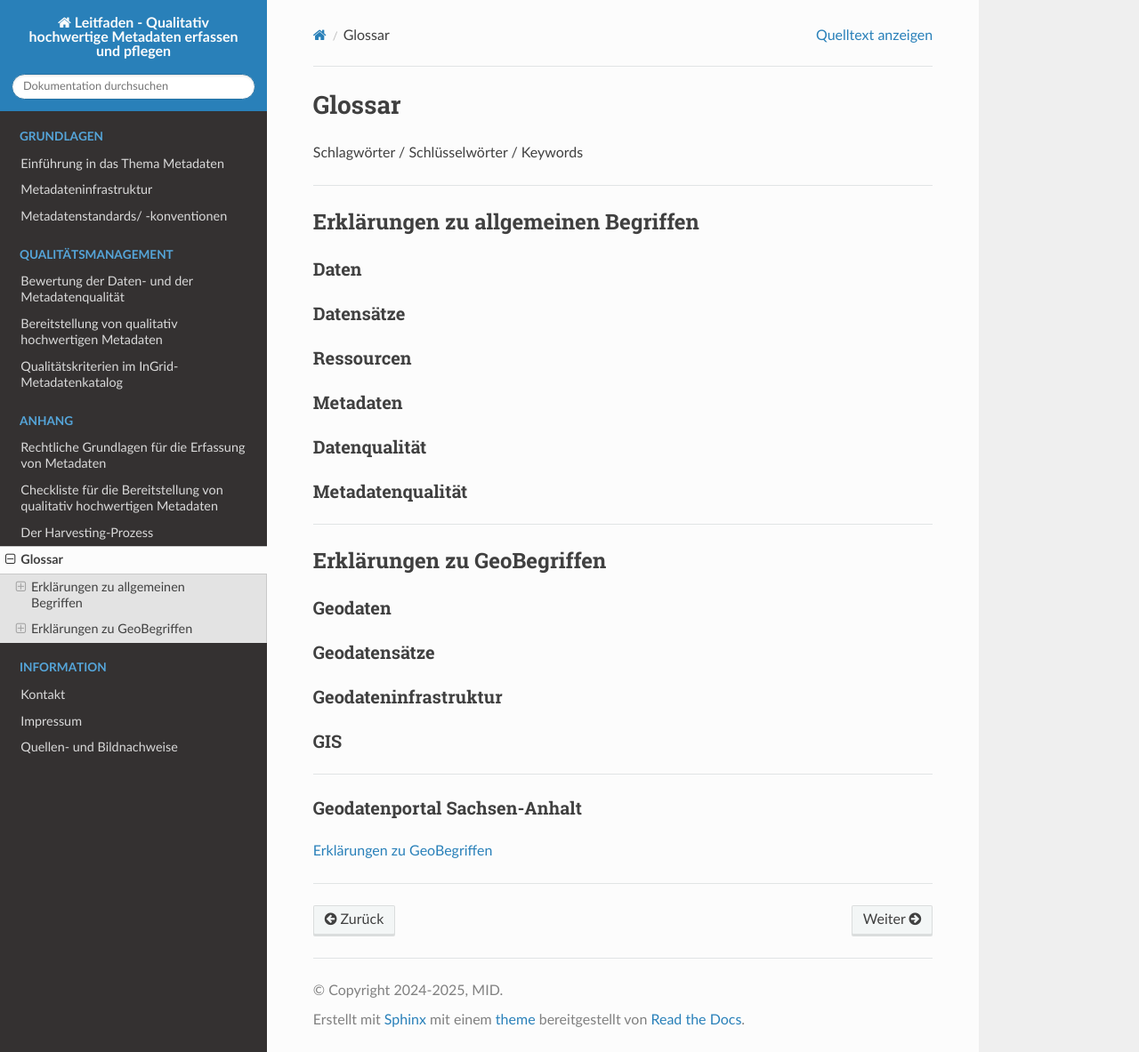
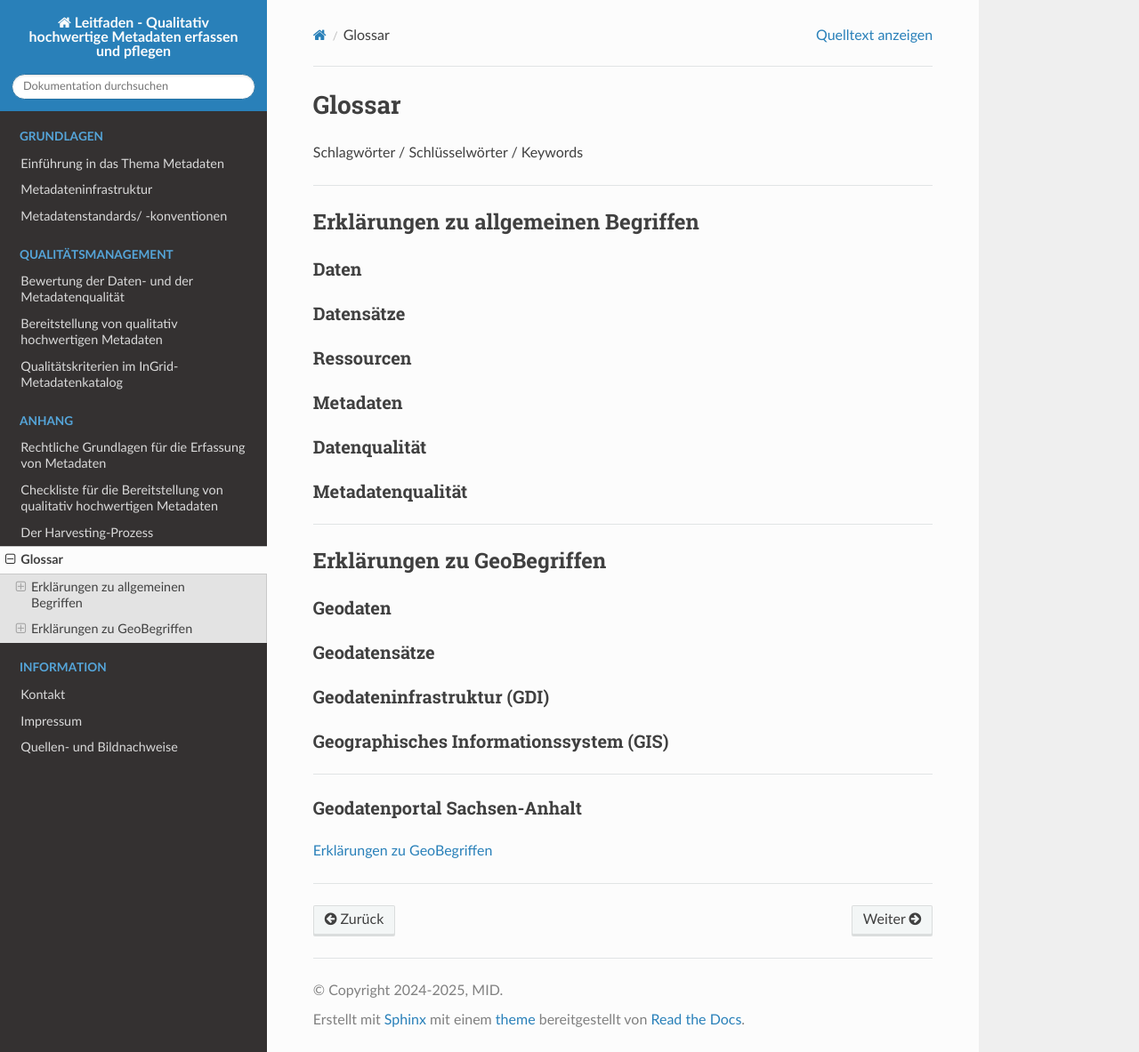
Before and after one commit to tomiwo/ingrid-mdk-st-high-quality-metadata, a Sphinx documentation site: the page built from docs/anhang/wichtige-begriffe.rst, in a window 1280 px wide and 1183 px high. Shown: the whole window at 89% size. Built offline with Sphinx 7.4.7 and the Read the Docs theme 3.1.0, drawn with Linux system fonts in a browser that asks for light colours.

Commit message:
Update wichtige-begriffe.rst

```diff
--- a/docs/anhang/wichtige-begriffe.rst
+++ b/docs/anhang/wichtige-begriffe.rst
@@ -40,11 +40,11 @@ Geodaten
 Geodatensätze
 ^^^^^^^^^^^^^
 
-Geodateninfrastruktur
-^^^^^^^^^^^^^^^^^^^^^^
+Geodateninfrastruktur (GDI)
+^^^^^^^^^^^^^^^^^^^^^^^^^^^
 
-GIS
-^^^
+Geographisches Informationssystem (GIS)
+^^^^^^^^^^^^^^^^^^^^^^^^^^^^^^^^^^^^^^^
 
 -----------------------------------------------------------------------------------------------
 
```
